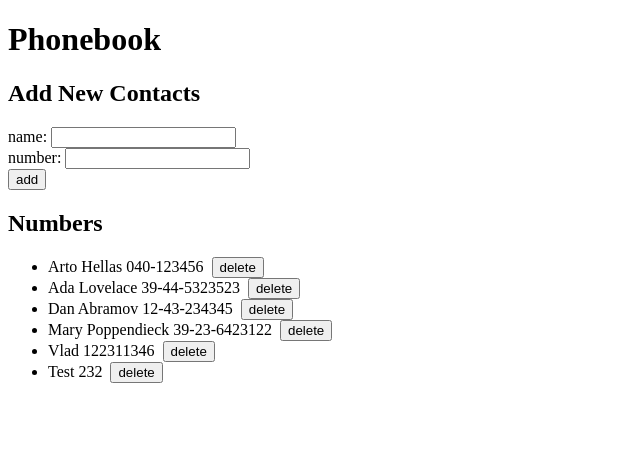
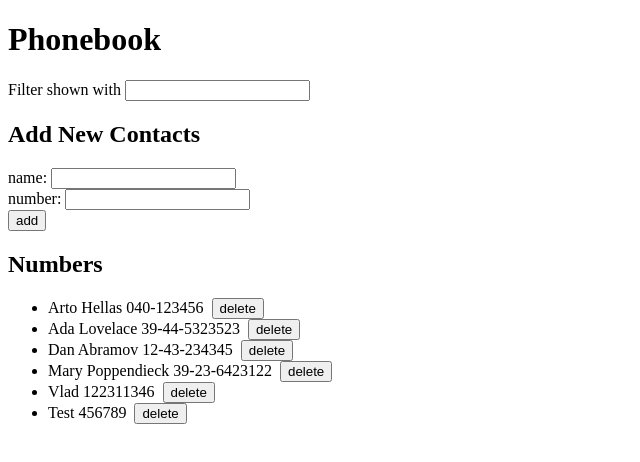
Before and after one commit to Giovanni-Ilacqua/fullstack-course, a React (Create React App) app in the folder part2/phonebook/: page / in a window 1280 px wide. Shown: the top 462 px of the page, without its empty margins (0-640 px from the left). Built offline with nearby package versions, Linux system fonts and the light colour scheme; data requests are answered from the project's data file.

Commit message:
Fixed filter functionality for 2.9*

```diff
--- a/part2/phonebook/db.json
+++ b/part2/phonebook/db.json
@@ -27,7 +27,7 @@
     },
     {
       "name": "Test",
-      "number": "232",
+      "number": "456789",
       "id": 7
     }
   ]
--- a/part2/phonebook/src/App.js
+++ b/part2/phonebook/src/App.js
@@ -4,12 +4,13 @@ import Persons from './components/Persons'
 import Notification from './components/Notification'
 import personsService from './services/persons'
 
-// import Filter from './components/Filter'
+import Filter from './components/Filter'
 
 const App = () => {
   const [persons, setPersons] = useState([])
   const [message, setMessage] = useState(null)
   const [messageStyle, setStyle] = useState('success')
+  const [newSearch, setNewSearch] = useState('')
 
   useEffect(() =>{
     personsService
@@ -25,13 +26,13 @@ const App = () => {
       <h1>Phonebook</h1>
       <Notification notificationMessage={message} notificationStyle={messageStyle}/>
 
-      {/* <Filter personsList={persons} /> */}
+      <Filter newSearch={newSearch} setNewSearch={setNewSearch} />
 
       <h2>Add New Contacts</h2>
       <PersonForm personsList={persons} setPersonsList={setPersons} setMessage={setMessage} setStyle={setStyle}/>
 
       <h2>Numbers</h2>
-      <Persons personsList={persons} setPersonsList={setPersons} setMessage={setMessage} setStyle={setStyle}/>
+      <Persons personsList={persons} setPersonsList={setPersons} searchTerm={newSearch} setMessage={setMessage} setStyle={setStyle}/>
 
     </div>
   )
--- a/part2/phonebook/src/components/Filter.js
+++ b/part2/phonebook/src/components/Filter.js
@@ -1,36 +1,15 @@
 import React, { useState } from 'react'
 
-const Filter = ({personsList}) => {
-    const [newSearch, setNewSearch] = useState('')
+const Filter = ({ newSearch, setNewSearch}) => {
 
     const handleSearchChange = (event) => {
         setNewSearch(event.target.value)
     }
 
-    const filterContacts = (contact) => {
-        if(contact.name.toLowerCase().includes(newSearch.toLowerCase())){
-            return true
-        }
-        return false
-    }
-
-    console.log(personsList);
-
     return (
         <div>
             Filter shown with <input value={newSearch} onChange={handleSearchChange} />
 
-            {/* <ul>
-                {personsList.filter(person => person.name.toLowerCase().includes(newSearch.toLowerCase())).map(filteredName => (
-                    <li key={filteredName.name}>{filteredName.name} {filteredName.number}</li>
-                ))}
-            </ul> */}
-
-            <ul>
-                {personsList.filter(filterContacts).map(filteredName => (
-                    <li key={filteredName.name}>{filteredName.name} {filteredName.number}</li>
-                ))}
-            </ul>
         </div>
     )
 }
--- a/part2/phonebook/src/components/Notification.js
+++ b/part2/phonebook/src/components/Notification.js
@@ -7,6 +7,7 @@ const Notification = ({ notificationMessage, notificationStyle }) => {
         backgroundColor: 'lightgreen',
         fontSize: '18px',
         border: '2px solid green',
+        margin: '10px',
         display: 'inline-block'
     }
 
@@ -17,6 +18,7 @@ const Notification = ({ notificationMessage, notificationStyle }) => {
         backgroundColor: 'lightgrey',
         fontSize: '18px',
         border: '2px solid red',
+        margin: '10px',
         display: 'inline-block'
     }
 
--- a/part2/phonebook/src/components/Persons.js
+++ b/part2/phonebook/src/components/Persons.js
@@ -1,13 +1,20 @@
 import React from 'react'
 import personsService from '../services/persons'
 
-const Persons = ({ personsList, setPersonsList, setMessage, setStyle}) => {
+const Persons = ({ personsList, setPersonsList, searchTerm, setMessage, setStyle }) => {
+
+  const filterContacts = (contact) => {
+    if (contact.name.toLowerCase().includes(searchTerm.toLowerCase())) {
+      return true
+    }
+    return false
+  }
 
   const deletePerson = (id) => {
     const p = personsList.find(n => n.id === id)
     if (window.confirm(`Delete ${p.name}?`)) {
       personsService
-      .deletePerson(id)
+        .deletePerson(id)
         .then(setPersonsList(personsList.filter(p => p.id !== id)))
         .catch(error => {
           setMessage(
@@ -19,17 +26,19 @@ const Persons = ({ personsList, setPersonsList, setMessage, setStyle}) => {
           }, 5000)
         })
     }
-
   }
 
   return (
     <div>
+
       <ul>
-        {personsList.map(person =>
-          <li key={person.name}>{person.name} {person.number} &nbsp;
-            <button onClick={() => deletePerson(person.id)}>delete</button>
-          </li>)}
+        {personsList.filter(filterContacts).map(filteredName => (
+          <li key={filteredName.name}>{filteredName.name} {filteredName.number} &nbsp;
+            <button onClick={() => deletePerson(filteredName.id)}>delete</button>
+          </li>
+        ))}
       </ul>
+
     </div>
   )
 }
```
